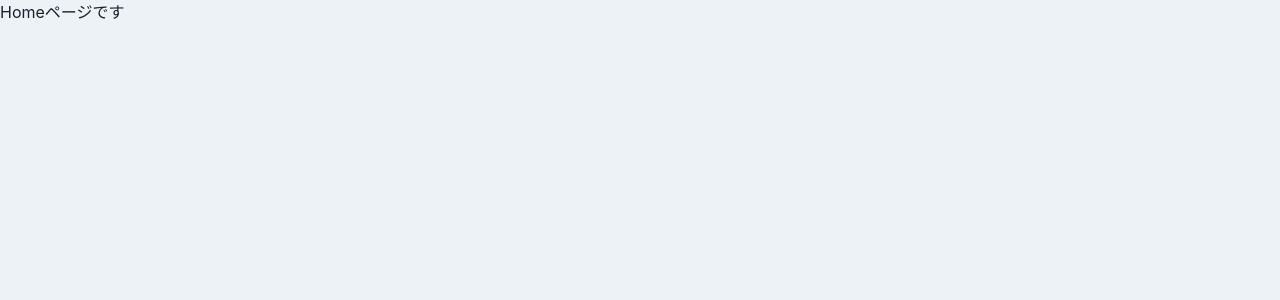
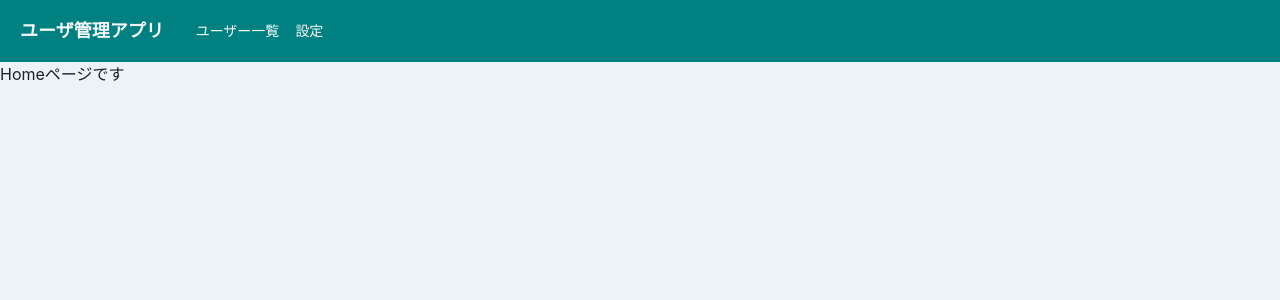
Before and after one commit to Yoshi-Egawa/udemy_react_final_task, a React (Create React App) app: page /home in a window 1280 px wide. Shown: the top 300 px of the page. Built offline with nearby package versions, Linux system fonts and the light colour scheme.

Commit message:
add header components

```diff
--- /dev/null
+++ b/src/components/organisms/layout/Header.tsx
@@ -0,0 +1,68 @@
+import { HamburgerIcon } from "@chakra-ui/icons";
+import {
+  Box,
+  Button,
+  Drawer,
+  DrawerBody,
+  DrawerContent,
+  DrawerOverlay,
+  Flex,
+  Heading,
+  IconButton,
+  Link,
+  useDisclosure
+} from "@chakra-ui/react";
+import { VFC, memo } from "react";
+
+export const Header: VFC = memo(() => {
+  const { isOpen, onClose, onOpen } = useDisclosure();
+  return (
+    <>
+      <Flex
+        as="nav"
+        bg="teal"
+        color="gray.50"
+        align="center"
+        justify="space-between"
+        padding={{ base: 3, md: 5 }}
+      >
+        <Flex align="center" as="a" mr={8} _hover={{ cursor: "pointer" }}>
+          <Heading as="h1" fontSize={{ base: "md", md: "lg" }}>
+            ユーザ管理アプリ
+          </Heading>
+        </Flex>
+        <Flex
+          align="center"
+          fontSize="sm"
+          flexGrow={2}
+          display={{ base: "none", md: "flex" }}
+        >
+          <Box pr={4}>
+            <Link>ユーザー一覧</Link>
+          </Box>
+          <Link>設定</Link>
+        </Flex>
+        <IconButton
+          aria-label="メニューボタン"
+          icon={<HamburgerIcon />}
+          size="sm"
+          variant="unstyled"
+          display={{ base: "block", md: "none" }}
+          onClick={onOpen}
+        />
+      </Flex>
+      <Drawer placement="left" size="xs" onClose={onClose} isOpen={isOpen}>
+        <DrawerOverlay>
+          <DrawerContent>
+            <DrawerBody p={0} bg="gray.100">
+              <Button w="100%">TOP</Button>
+              <Button w="100%">ユーザー一覧</Button>
+              <Button w="100%">設定</Button>
+            </DrawerBody>
+          </DrawerContent>
+          z
+        </DrawerOverlay>
+      </Drawer>
+    </>
+  );
+});
--- /dev/null
+++ b/src/components/templates/HeaderLayout.tsx
@@ -0,0 +1,16 @@
+import { memo, ReactNode, VFC } from "react";
+import { Header } from "../organisms/layout/Header";
+
+type Props = {
+  children: ReactNode;
+};
+
+export const HeaderLayout: VFC<Props> = memo((props) => {
+  const { children } = props;
+  return (
+    <>
+      <Header />
+      {children}
+    </>
+  );
+});
--- a/src/router/Router.tsx
+++ b/src/router/Router.tsx
@@ -4,6 +4,7 @@
 import { HomeRouter } from "../router/HomeRouter";
 import { Login } from "../components/pages/Login";
 import { Page404 } from "../components/pages/Page404";
+import { HeaderLayout } from "../components/templates/HeaderLayout";
 
 export const Router: VFC = memo(() => {
   return (
@@ -22,7 +23,7 @@
                   exact={route.exact}
                   path={`${url}${route.path}`}
                 >
-                  {route.children}
+                  <HeaderLayout>{route.children}</HeaderLayout>
                 </Route>
               ))}
             </Switch>
```
